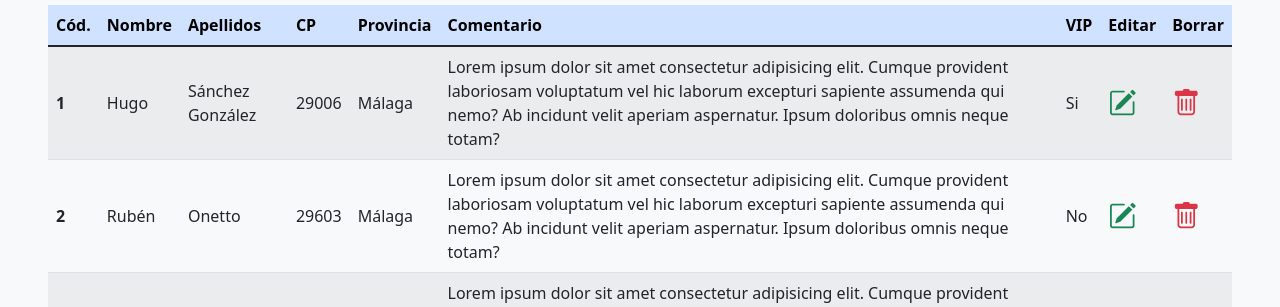
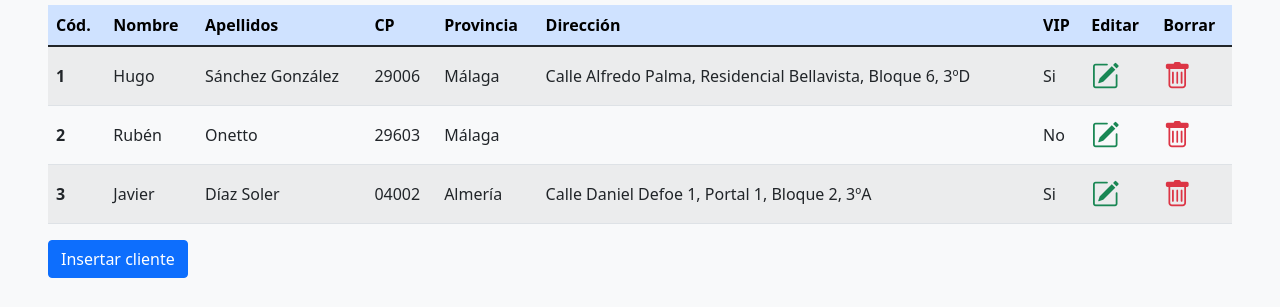
Before and after one commit to hugosanchezg/formulariosFront, a plain HTML site: page consulta.html in a window 1280 px wide. Shown: the part 245-552 px from the top of the page. Drawn offline with nearby package versions, Linux system fonts and the light colour scheme; a web font is replaced by a local one.

Commit message:
Add files via upload

```diff
--- a/consulta.html
+++ b/consulta.html
@@ -21,7 +21,7 @@
 <body class="bg-light">
 
   <div id="wrapper" class="container-fluid bg-light p-5">
-    <a href="#"><img src="./images/letrasylogo.png" alt="logo" class="w-25 d-block m-auto"></a>
+    <a href="./index.html"><img src="./images/letrasylogo.png" alt="logo" class="w-25 d-block m-auto"></a>
     <h1 class="titulo text-center py-3 text-primary">Listado de clientes</h1>
 
     <!--tabla-->
@@ -34,7 +34,7 @@
               <th scope="col">Apellidos</th>
               <th scope="col">CP</th>
               <th scope="col">Provincia</th>
-              <th scope="col">Comentario</th>
+              <th scope="col">Dirección</th>
               <th scope="col">VIP</th>
               <th scope="col">Editar</th>
               <th scope="col">Borrar</th>
@@ -48,11 +48,11 @@
               <td>Sánchez González</td>
               <td>29006</td>
               <td>Málaga</td>
-              <td>Lorem ipsum dolor sit amet consectetur adipisicing elit. Cumque provident laboriosam voluptatum vel hic laborum excepturi sapiente assumenda qui nemo? Ab incidunt velit aperiam aspernatur. Ipsum doloribus omnis neque totam?</td>
+              <td>Calle Alfredo Palma, Residencial Bellavista, Bloque 6, 3ºD</td>
               <td>Si</td>
-              <!-- el icono del lápiz queda encuadrado en un vínculo en el que se abre la ventana de edición. Programado en JSP, enviaría con la URL los datos del cliente en particular que se edita para cargar los campos del formulario de edición -->
-              <td><a href="edicion.html" target="_blank"><i class="bi bi-pencil-square fs-3 text-success"></i></a></td>
-              <!-- el icono de la basura, dispara la aparición de una ventana de confirmación, con 2 botones: aceptar y cancelar. Según el que pulse, se cierra la ventana y se obtiene uno de dos valores: true y false. Si true, se sigue borrando, si false se aborta la operación -->
+              <!-- icono del lápiz para editar en verde -->
+              <td><a href="./edicion.html" target="_blank"><i class="bi bi-pencil-square fs-3 text-success"></i></a></td>
+              <!-- icono de la basura para eliminar en rojo -->
               <td><i class="bi bi-trash text-danger fs-3" onclick="confirm('Estás seguro de que quieres BORRAR este registro?')"></i></td>
             </tr>
             <tr>
@@ -61,31 +61,31 @@
               <td>Onetto</td>
               <td>29603</td>
               <td>Málaga</td>
-              <td>Lorem ipsum dolor sit amet consectetur adipisicing elit. Cumque provident laboriosam voluptatum vel hic laborum excepturi sapiente assumenda qui nemo? Ab incidunt velit aperiam aspernatur. Ipsum doloribus omnis neque totam?</td>
+              <td></td>
               <td>No</td>
-              <td><a href="edicion.html" target="_blank"><i class="bi bi-pencil-square fs-3 text-success"></i></a></td>
+              <td><a href="./edicion.html" target="_blank"><i class="bi bi-pencil-square fs-3 text-success"></i></a></td>
               <td><i class="bi bi-trash text-danger fs-3" onclick="confirm('Estás seguro de que quieres BORRAR este registro?')"></i></td>
             </tr>
             <tr>
               <th scope="row">3</th>
               <td>Javier</td>
-              <td>Díaz</td>
+              <td>Díaz Soler</td>
               <td>04002</td>
               <td>Almería</td>
-              <td>Lorem ipsum dolor sit amet consectetur adipisicing elit. Cumque provident laboriosam voluptatum vel hic laborum excepturi sapiente assumenda qui nemo? Ab incidunt velit aperiam aspernatur. Ipsum doloribus omnis neque totam?</td>
+              <td>Calle Daniel Defoe 1, Portal 1, Bloque 2, 3ºA</td>
               <td>Si</td>
-              <td><a href="edicion.html" target="_blank"><i class="bi bi-pencil-square fs-3 text-success"></i></a></td>
+              <td><a href="./edicion.html" target="_blank"><i class="bi bi-pencil-square fs-3 text-success"></i></a></td>
               <td><i class="bi bi-trash text-danger fs-3" onclick="confirm('Estás seguro de que quieres BORRAR este registro?')"></i></td>
             </tr>
           </tbody>
         </table>
       </div>
 
-      <!--botón para meter un nuevo integrante-->
+      <!--insertar cliente botón-->
       <button type="button" class="btn btn-primary"
       data-bs-toggle="modal" data-bs-target="#formularioInsertar">Insertar cliente</button>
 
-      <!--MODAL DE INSERCIÓN DE DATOS-->
+      <!--modal para insertar los datos-->
       <div class="modal fade" id="formularioInsertar" tabindex="-1" aria-labelledby="formularioInsertar" aria-hidden="true">
         <div class="modal-dialog">
           <div class="modal-content">
@@ -96,26 +96,25 @@
             <div class="modal-body">
               <form method="post" action="" class="border border-primary p-4">
                 <h1 class="text-center py-3 text-primary">Inserción de datos</h1>
-                <!-- introducción de nombre con efecto placeholder -->
+                <!-- nombre -->
                 <div class="form-floating mb-3">
                     <input type="text" class="form-control" id="nombre" name="nombre"
                     placeholder="Dame tu nombre" required>
                     <label for="nombreHelp" class="form-label">Nombre*</label>
                 </div>
-                <!-- introducción de apellidos con label y aclaración por debajo -->
+                <!-- apellidos -->
                 <div class="mb-3">
                     <label for="apellidos" class="form-label">Apellidos:*</label>
                     <input type="text" class="form-control" id="apellidos" name="apellidos" aria-describedby="apellidosHelp" required>
                 </div>
-                <!-- campo de tipo number con un mínimo y un máximo -->
+                <!-- cod postal -->
                 <div class="mb-3">
                     <label for="codpostal" class="form-label">Código Postal:*</label>
                     <input type="number" min="29001" max="29999" class="form-control" id="codpostal" name="codpostal" aria-describedby="codpostalHelp" required>
                 </div>
-                <!-- vamos a incluir un campo desplegable de opciones (select) -->
+                <!-- desplegable provincias -->
                 <div class="mb-3">
                     <label for="provincia" class="form-label">Provincia:*</label>
-                    <!-- para validar que verdaderamente se elije una de las opciones y no se envía sin más, se tendría que evaluar mediante javascript (lo veremos más adelante)-->
                     <select class="form-select" aria-label="Selecciona provincia" id="provincia" name="provincia">
                         <option>--Selecciona una provincia</option>
                         <option value="malaga">Málaga</option>
@@ -123,22 +122,21 @@
                         <option value="almeria">Almería</option>
                     </select>
                 </div>
-                <!-- campo de texto. No se suele validar -->
+                <!-- dirección, no se valida -->
                 <div class="mb-3">
-                    <label for="comentario">Comentario</label>
-                    <textarea class="form-control" placeholder="Deja aquí tu comentario" id="comentario" name="comentario"></textarea>
+                    <label for="comentario">Dirección</label>
+                    <textarea class="form-control" placeholder="Deja aquí la dirección (opcional)" id="comentario" name="comentario"></textarea>
 
                   </div>
 
-                  <!-- campo booleano, casilla de verificación suele ir asociado con un dato verdadero/falso o con una aceptación de condiciones EN CUYO CASO, SE CONTROLARÍA LA OBLIGATORIEDAD DE MARCARLA DESDE JAVASCRIPT -->
-
+                  <!-- campo booleano si es VIP o no -->
                   <div class="mb-3 form-check">
                     <input type="checkbox" class="form-check-input" id="mayoredad" name="mayoredad">
                     <label class="form-check-label" for="mayoredad"> VIP </label>
                   </div>
                 <button type="submit" class="btn btn-primary">Enviar</button>
             </form>
-            </div><!-- body del modal-->
+          </div>
           <div class="modal-footer">
             <button type="button" class="btn btn-secondary" data-bs-dismiss="modal">Close</button>
 
@@ -147,9 +145,12 @@
       </div>
     </div>
 
-    </div>
+  </div><!--fin del container-->
+
+  <!--enlace a javascript-->
   <script src="https://cdn.jsdelivr.net/npm/bootstrap@5.1.3/dist/js/bootstrap.bundle.min.js" integrity="sha384-ka7Sk0Gln4gmtz2MlQnikT1wXgYsOg+OMhuP+IlRH9sENBO0LRn5q+8nbTov4+1p" crossorigin="anonymous"></script>
 
+  <!--footer-->
   <footer class="piepagina">
 
     <div class="grupo1">
@@ -171,7 +172,6 @@
             <p><a href ="mailto:masked@gmail.com">📧Correo de contacto</a></p>
             <p><a href="tel:+34722639496">📞Teléfono de contacto</a></p>
             <p><a href="https://github.com/hugosanchezg?tab=repositories"> Instagram</a></p>
-
         </div>
     </div>
   </footer>
```
Also changed, not shown: edicion.html (+2 -3 lines), index.html (+11 -18 lines), insercion.html (+18 -22 lines). Lines whose indentation alone changed are shown as unchanged.
